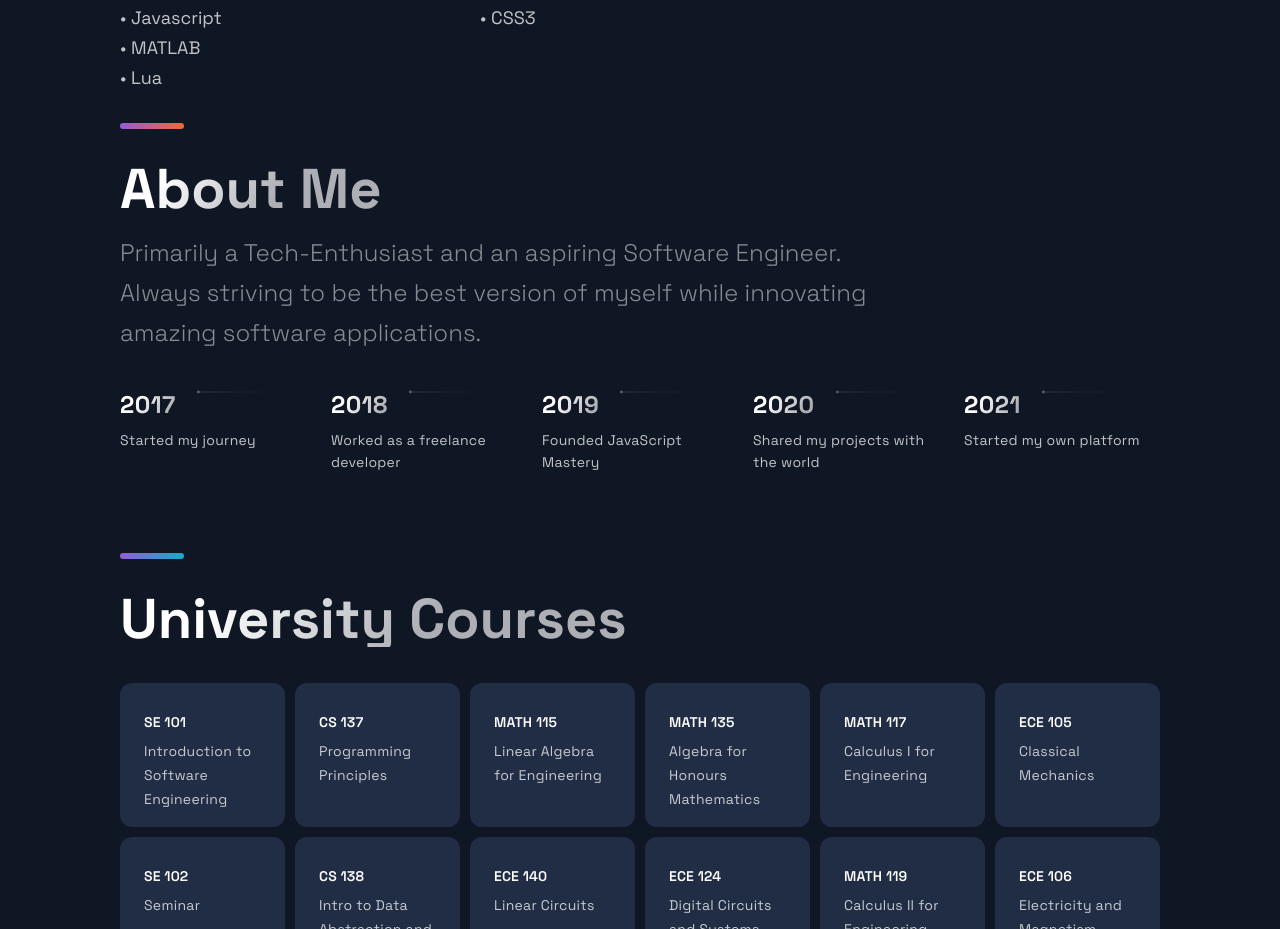
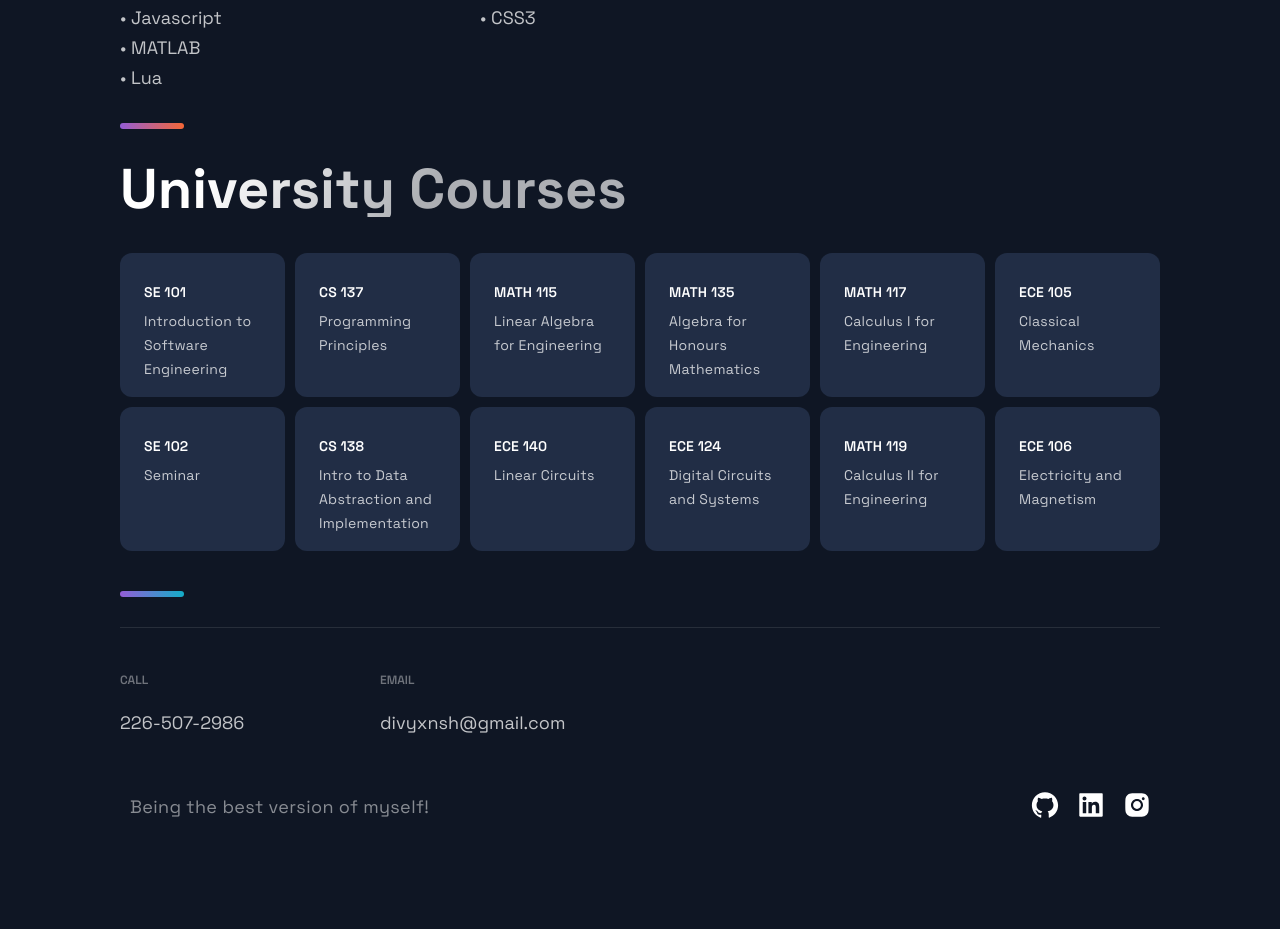
Before and after one commit to divyxnsh/portfolio-website, a Next.js app: page / in a window 1280 px wide. Shown: the part 2882-3811 px from the top of the page. After the commit the page ends 3764 px from the top, so only its background shows below. Built offline with nearby package versions, Linux system fonts and the light colour scheme.

Commit message:
Changed index.js

```diff
--- a/src/pages/index.js
+++ b/src/pages/index.js
@@ -3,7 +3,6 @@ import BgAnimation from "../components/BackgrooundAnimation/BackgroundAnimation"
 import Hero from "../components/Hero/Hero";
 import Projects from "../components/Projects/Projects";
 import Skills from "../components/Skills/Skills";
-import Timeline from "../components/TimeLine/TimeLine";
 import { Layout } from "../layout/Layout";
 import { Section } from "../styles/GlobalComponents";
 
@@ -16,7 +15,6 @@ const Home = () => {
       </Section>
       <Projects />
       <Skills />
-      <Timeline />
       <Acomplishments />
     </Layout>
   );
```
Also changed, not shown: public/images/db.jpeg (added).
